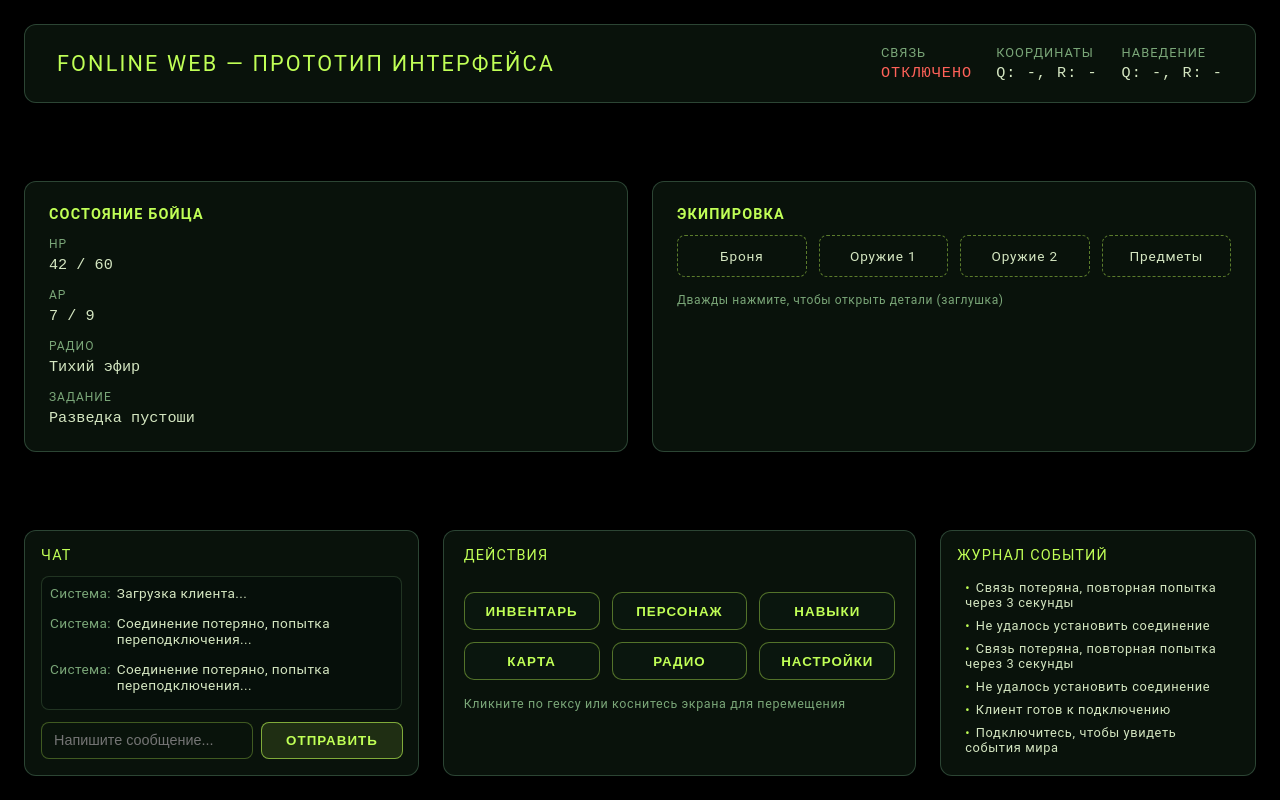
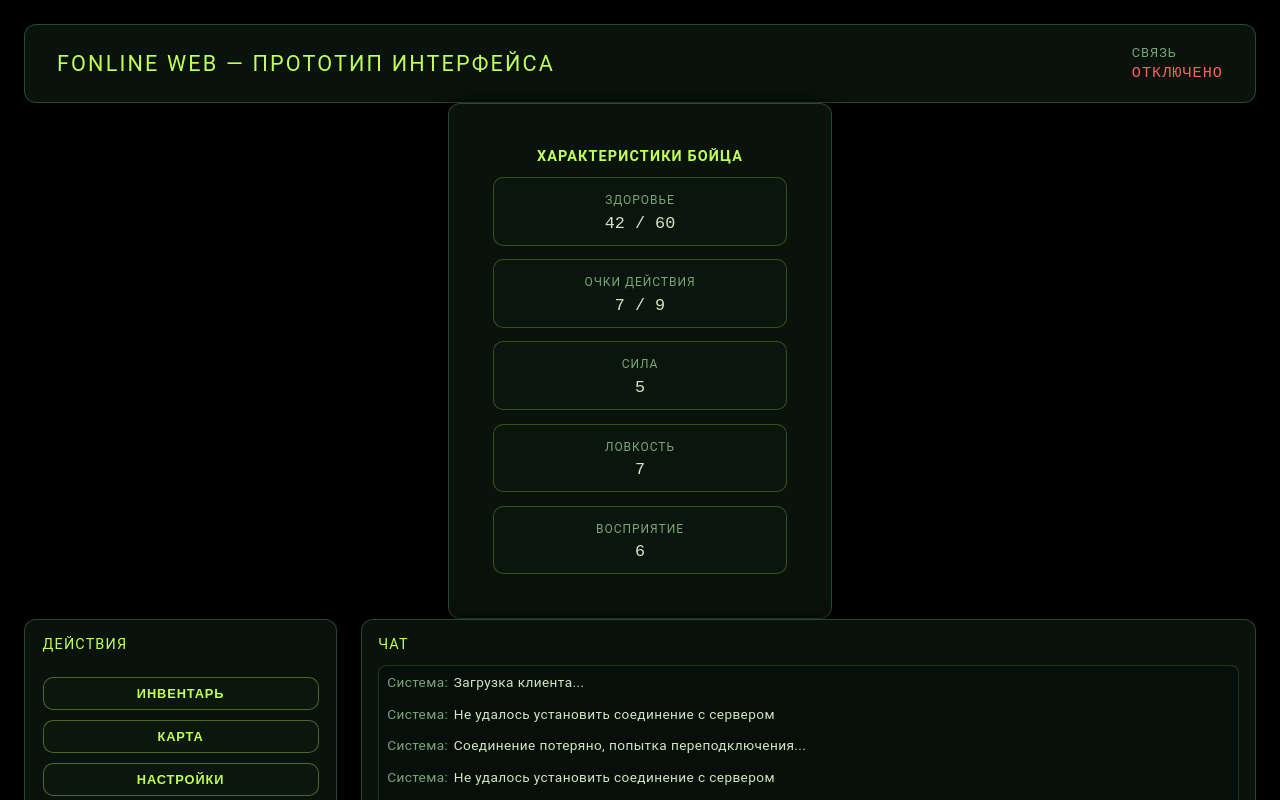
Before and after one commit to FSH101/FonlineWeb, a plain HTML site: page client/index.html in a window 1280 px wide. Drawn offline with Linux system fonts and the light colour scheme.

Commit message:
Упростить интерфейс клиента под управление мышью

```diff
--- a/client/index.html
+++ b/client/index.html
@@ -21,38 +21,46 @@
               <span class="status-label">Связь</span>
               <span class="status-value" id="connectionStatus">Отключено</span>
             </div>
-            <div class="status-block">
-              <span class="status-label">Координаты</span>
-              <span class="status-value" id="positionStatus">q: -, r: -</span>
-            </div>
-            <div class="status-block">
-              <span class="status-label">Наведение</span>
-              <span class="status-value" id="hoverStatus">q: -, r: -</span>
-            </div>
           </div>
         </header>
-        <div class="hud-columns">
-          <aside class="hud-side panel">
-            <h2 class="panel__title">Состояние бойца</h2>
+        <div class="hud-middle">
+          <section class="hud-center panel" aria-label="Характеристики бойца">
+            <h2 class="panel__title">Характеристики бойца</h2>
             <ul class="stat-list">
-              <li><span class="stat-label">HP</span><span class="stat-value" id="hpStat">42 / 60</span></li>
-              <li><span class="stat-label">AP</span><span class="stat-value" id="apStat">7 / 9</span></li>
-              <li><span class="stat-label">Радио</span><span class="stat-value">Тихий эфир</span></li>
-              <li><span class="stat-label">Задание</span><span class="stat-value">Разведка пустоши</span></li>
+              <li>
+                <span class="stat-label">Здоровье</span>
+                <span class="stat-value" id="hpStat">42 / 60</span>
+              </li>
+              <li>
+                <span class="stat-label">Очки действия</span>
+                <span class="stat-value" id="apStat">7 / 9</span>
+              </li>
+              <li>
+                <span class="stat-label">Сила</span>
+                <span class="stat-value">5</span>
+              </li>
+              <li>
+                <span class="stat-label">Ловкость</span>
+                <span class="stat-value">7</span>
+              </li>
+              <li>
+                <span class="stat-label">Восприятие</span>
+                <span class="stat-value">6</span>
+              </li>
             </ul>
-          </aside>
-          <aside class="hud-side panel">
-            <h2 class="panel__title">Экипировка</h2>
-            <div class="equipment-grid">
-              <div class="equipment-slot">Броня</div>
-              <div class="equipment-slot">Оружие 1</div>
-              <div class="equipment-slot">Оружие 2</div>
-              <div class="equipment-slot">Предметы</div>
-            </div>
-            <div class="panel__footer">Дважды нажмите, чтобы открыть детали (заглушка)</div>
-          </aside>
+          </section>
         </div>
         <footer class="hud-bottom">
+          <section class="command-bar panel" id="commandBar" aria-label="Панель действий">
+            <header class="panel__title">Действия</header>
+            <div class="command-bar__grid">
+              <button type="button" data-action="inventory">Инвентарь</button>
+              <button type="button" data-action="map">Карта</button>
+              <button type="button" data-action="settings">Настройки</button>
+              <button type="button" data-action="character">Персонаж</button>
+              <button type="button" data-action="equipment">Экипировка</button>
+            </div>
+          </section>
           <section class="chat panel" aria-label="Чат">
             <header class="panel__title">Чат</header>
             <ul class="chat__log" id="chatLog" aria-live="polite"></ul>
@@ -67,24 +75,6 @@
               <button type="submit">Отправить</button>
             </form>
           </section>
-          <section class="command-bar panel" id="commandBar" aria-label="Панель действий">
-            <header class="panel__title">Действия</header>
-            <div class="command-bar__grid">
-              <button type="button" data-action="inventory">Инвентарь</button>
-              <button type="button" data-action="character">Персонаж</button>
-              <button type="button" data-action="skills">Навыки</button>
-              <button type="button" data-action="map">Карта</button>
-              <button type="button" data-action="radio">Радио</button>
-              <button type="button" data-action="settings">Настройки</button>
-            </div>
-            <p class="command-bar__hint">Кликните по гексу или коснитесь экрана для перемещения</p>
-          </section>
-          <section class="log panel" aria-label="Журнал">
-            <header class="panel__title">Журнал событий</header>
-            <ul class="log__list" id="eventLog">
-              <li>Подключитесь, чтобы увидеть события мира</li>
-            </ul>
-          </section>
         </footer>
       </div>
     </div>
--- a/client/main.js
+++ b/client/main.js
@@ -18,9 +18,6 @@ const vectorDirectionLookup = new Map(
 );
 
 const connectionStatusEl = document.getElementById('connectionStatus');
-const positionStatusEl = document.getElementById('positionStatus');
-const hoverStatusEl = document.getElementById('hoverStatus');
-const eventLogEl = document.getElementById('eventLog');
 const chatLogEl = document.getElementById('chatLog');
 const chatFormEl = document.getElementById('chatForm');
 const chatInputEl = document.getElementById('chatInput');
@@ -33,7 +30,6 @@ const worldState = {
   grid: null,
   players: new Map(),
   selfId: null,
-  hovered: null,
 };
 
 const layout = {
@@ -185,14 +181,6 @@ function renderWorld() {
     }
   }
 
-  if (worldState.hovered) {
-    const key = axialKey(worldState.hovered.q, worldState.hovered.r);
-    const center = layout.tileCenters.get(key);
-    if (center) {
-      drawHighlight(center.x, center.y, '#56f7ff', 2.5);
-    }
-  }
-
   for (const player of worldState.players.values()) {
     const key = axialKey(player.position.axial.q, player.position.axial.r);
     const center = layout.tileCenters.get(key);
@@ -201,38 +189,9 @@ function renderWorld() {
   }
 }
 
-function updatePositionStatus() {
-  const self = getSelfPlayer();
-  if (!self) {
-    positionStatusEl.textContent = 'q: -, r: -';
-    return;
-  }
-  const { q, r } = self.position.axial;
-  positionStatusEl.textContent = `q: ${q}, r: ${r}`;
-}
-
-function updateHoverStatus() {
-  if (!worldState.hovered) {
-    hoverStatusEl.textContent = 'q: -, r: -';
-    return;
-  }
-  const { q, r } = worldState.hovered;
-  hoverStatusEl.textContent = `q: ${q}, r: ${r}`;
-}
-
 function setConnectionStatus(text, variant = 'default') {
   connectionStatusEl.textContent = text;
   connectionStatusEl.dataset.variant = variant;
-}
-
-function appendEventLog(message) {
-  if (!eventLogEl) return;
-  const li = document.createElement('li');
-  li.textContent = message;
-  eventLogEl.prepend(li);
-  while (eventLogEl.children.length > 20) {
-    eventLogEl.removeChild(eventLogEl.lastElementChild);
-  }
 }
 
 function appendChatMessage(author, text, variant = 'system') {
@@ -263,7 +222,6 @@ function addSystemMessage(text) {
 
 function addActionFeedback(action) {
   addSystemMessage(`Действие «${action}» пока не реализовано`);
-  appendEventLog(`Вы выбрали действие: ${action}`);
 }
 
 function getSelfPlayer() {
@@ -315,21 +273,6 @@ function hexRound(q, r) {
   return { q: rx, r: rz };
 }
 
-function setHoveredHex(hex) {
-  const currentKey = worldState.hovered
-    ? axialKey(worldState.hovered.q, worldState.hovered.r)
-    : null;
-  const nextKey = hex ? axialKey(hex.q, hex.r) : null;
-
-  if (currentKey === nextKey) {
-    return;
-  }
-
-  worldState.hovered = hex;
-  updateHoverStatus();
-  renderWorld();
-}
-
 function pickHexFromEvent(event) {
   const { x, y } = pointerToCanvas(event);
   const candidate = pixelToAxial(x, y);
@@ -348,22 +291,11 @@ function axialDeltaToDirection(from, to) {
   return vectorDirectionLookup.get(`${dq}:${dr}`) ?? null;
 }
 
-function handleCanvasPointerMove(event) {
-  const hex = pickHexFromEvent(event);
-  setHoveredHex(hex);
-}
-
-function handleCanvasPointerLeave() {
-  setHoveredHex(null);
-}
-
 function handleCanvasPointerDown(event) {
   const hex = pickHexFromEvent(event);
   if (!hex) {
-    setHoveredHex(null);
     return;
   }
-  setHoveredHex(hex);
 
   const self = getSelfPlayer();
   if (!self) {
@@ -373,7 +305,7 @@ function handleCanvasPointerDown(event) {
 
   const direction = axialDeltaToDirection(self.position.axial, hex);
   if (!direction) {
-    appendEventLog('Можно перемещаться только на соседние гексы');
+    addSystemMessage('Можно перемещаться только на соседние гексы');
     return;
   }
 
@@ -391,22 +323,19 @@ function connect() {
   socket.addEventListener('open', () => {
     setConnectionStatus('Подключено', 'ok');
     addSystemMessage('Соединение установлено');
-    appendEventLog('Установлено соединение с сервером');
   });
 
   socket.addEventListener('close', () => {
     setConnectionStatus('Отключено', 'error');
     addSystemMessage('Соединение потеряно, попытка переподключения...');
-    appendEventLog('Связь потеряна, повторная попытка через 3 секунды');
     worldState.players.clear();
     renderWorld();
-    updatePositionStatus();
     setTimeout(connect, 3000);
   });
 
   socket.addEventListener('error', () => {
     setConnectionStatus('Ошибка подключения', 'error');
-    appendEventLog('Не удалось установить соединение');
+    addSystemMessage('Не удалось установить соединение с сервером');
   });
 
   socket.addEventListener('message', event => {
@@ -430,16 +359,16 @@ function handleServerMessage(message) {
       break;
     case 'world:playerJoined':
       updatePlayer(message.payload.player);
-      appendEventLog(`Игрок ${message.payload.player.name ?? message.payload.player.id} присоединился`);
+      addSystemMessage(
+        `Игрок ${message.payload.player.name ?? message.payload.player.id} присоединился`
+      );
       break;
     case 'world:playerLeft':
       worldState.players.delete(message.payload.playerId);
-      appendEventLog(`Игрок ${message.payload.playerId} покинул сервер`);
+      addSystemMessage(`Игрок ${message.payload.playerId} покинул сервер`);
       renderWorld();
-      updatePositionStatus();
       break;
     case 'world:error':
-      appendEventLog(`Сервер: ${message.payload.message}`);
       addSystemMessage(message.payload.message);
       break;
     default:
@@ -456,20 +385,18 @@ function handleInit(payload) {
   }
   computeLayout(worldState.grid);
   renderWorld();
-  updatePositionStatus();
-  appendEventLog('Вы появились в центре пустоши');
+  addSystemMessage('Вы появились в центре пустоши');
   addSystemMessage('Кликните по соседнему гексу, чтобы переместиться');
 }
 
 function updatePlayer(player) {
   worldState.players.set(player.id, player);
   renderWorld();
-  updatePositionStatus();
 }
 
 function sendMove(direction) {
   if (!socket || socket.readyState !== WebSocket.OPEN) {
-    appendEventLog('Команда перемещения отклонена: нет соединения');
+    addSystemMessage('Команда перемещения отклонена: нет соединения');
     return;
   }
   socket.send(
@@ -495,8 +422,6 @@ window.addEventListener('keydown', event => {
 });
 
 canvas.addEventListener('pointerdown', handleCanvasPointerDown);
-canvas.addEventListener('pointermove', handleCanvasPointerMove);
-canvas.addEventListener('pointerleave', handleCanvasPointerLeave);
 
 if (chatFormEl && chatInputEl) {
   chatFormEl.addEventListener('submit', event => {
@@ -506,7 +431,6 @@ if (chatFormEl && chatInputEl) {
       return;
     }
     appendChatMessage('Вы', value, 'self');
-    appendEventLog(`Вы сказали: ${value}`);
     chatInputEl.value = '';
   });
 }
@@ -529,6 +453,5 @@ window.addEventListener('resize', () => {
 });
 
 addSystemMessage('Загрузка клиента...');
-appendEventLog('Клиент готов к подключению');
 renderWorld();
 connect();
--- a/client/styles.css
+++ b/client/styles.css
@@ -128,15 +128,16 @@ canvas {
   color: var(--danger);
 }
 
-.hud-columns {
-  display: grid;
-  grid-template-columns: repeat(auto-fit, minmax(220px, 1fr));
-  gap: var(--hud-gap);
+.hud-middle {
+  display: flex;
+  justify-content: center;
+  padding: 0 var(--hud-gap);
 }
 
-.hud-side {
-  padding: 1.5rem;
-  min-height: 220px;
+.hud-center {
+  padding: clamp(1.5rem, 4vw, 2.75rem);
+  min-width: clamp(260px, 30vw, 420px);
+  text-align: center;
 }
 
 .stat-list {
@@ -144,8 +145,16 @@ canvas {
   padding: 0;
   margin: 0;
   display: grid;
-  gap: 0.75rem;
-  font-size: 0.9rem;
+  gap: 0.85rem;
+  font-size: 0.95rem;
+}
+
+.hud-center .stat-list li {
+  padding: 0.75rem 1rem;
+  border: 1px solid rgba(192, 255, 86, 0.25);
+  border-radius: 10px;
+  background: rgba(12, 24, 15, 0.65);
+  backdrop-filter: blur(2px);
 }
 
 .stat-list .stat-label {
@@ -158,29 +167,20 @@ canvas {
 .stat-list .stat-value {
   display: block;
   font-family: 'Roboto Mono', 'Fira Code', monospace;
-  font-size: 0.95rem;
-  margin-top: 0.25rem;
+  font-size: 1.05rem;
+  margin-top: 0.35rem;
 }
 
-.equipment-grid {
-  display: grid;
-  grid-template-columns: repeat(auto-fill, minmax(120px, 1fr));
-  gap: 0.75rem;
-}
-
-.equipment-slot {
-  padding: 0.75rem;
-  border: 1px dashed rgba(192, 255, 86, 0.45);
-  border-radius: 8px;
+.hud-center .stat-list .stat-label,
+.hud-center .stat-list .stat-value {
   text-align: center;
-  font-size: 0.85rem;
-  letter-spacing: 0.06em;
 }
 
 .hud-bottom {
   display: grid;
-  grid-template-columns: minmax(260px, 1fr) minmax(280px, 1.2fr) minmax(220px, 0.8fr);
+  grid-template-columns: minmax(200px, 0.7fr) minmax(420px, 2fr);
   gap: var(--hud-gap);
+  align-items: stretch;
 }
 
 .chat {
@@ -195,7 +195,7 @@ canvas {
   padding: 0.5rem;
   list-style: none;
   overflow-y: auto;
-  max-height: 180px;
+  max-height: 220px;
   background: rgba(7, 15, 10, 0.7);
   border: 1px solid rgba(140, 198, 128, 0.2);
   border-radius: 8px;
@@ -269,85 +269,45 @@ canvas {
 }
 
 .command-bar {
-  padding: 1rem 1.25rem 1.25rem;
+  padding: 1rem 1.1rem 1.2rem;
   display: flex;
   flex-direction: column;
-  gap: 1rem;
+  gap: 0.75rem;
 }
 
 .command-bar__grid {
   display: grid;
-  grid-template-columns: repeat(3, minmax(120px, 1fr));
-  gap: 0.75rem;
+  grid-template-columns: 1fr;
+  gap: 0.6rem;
 }
 
 .command-bar button {
-  border: 1px solid rgba(192, 255, 86, 0.4);
-  background: rgba(12, 24, 15, 0.8);
+  border: 1px solid rgba(192, 255, 86, 0.35);
+  background: rgba(12, 24, 15, 0.75);
   color: var(--accent);
-  padding: 0.65rem 0.5rem;
+  padding: 0.5rem 0.75rem;
   border-radius: 10px;
   text-transform: uppercase;
-  letter-spacing: 0.08em;
+  letter-spacing: 0.07em;
   font-weight: 600;
   cursor: pointer;
   transition: transform 120ms ease, box-shadow 120ms ease;
+  font-size: 0.8rem;
 }
 
 .command-bar button:hover,
 .command-bar button:focus {
-  transform: translateY(-2px);
-  box-shadow: 0 0 12px rgba(192, 255, 86, 0.35);
-}
-
-.command-bar__hint {
-  margin: 0;
-  font-size: 0.78rem;
-  color: var(--text-secondary);
-  letter-spacing: 0.05em;
-}
-
-.log {
-  padding: 1rem;
-  display: flex;
-  flex-direction: column;
-}
-
-.log__list {
-  list-style: none;
-  padding: 0.25rem 0.5rem;
-  margin: 0;
-  flex: 1;
-  display: grid;
-  gap: 0.5rem;
-  font-size: 0.8rem;
-  letter-spacing: 0.05em;
-}
-
-.log__list li::before {
-  content: '•';
-  color: var(--accent);
-  margin-right: 0.35rem;
+  transform: translateY(-1px);
+  box-shadow: 0 0 8px rgba(192, 255, 86, 0.3);
 }
 
 @media (max-width: 1200px) {
   .hud-bottom {
-    grid-template-columns: minmax(240px, 1fr) minmax(240px, 1fr);
-    grid-template-areas:
-      'chat chat'
-      'actions log';
+    grid-template-columns: minmax(220px, 0.9fr) minmax(320px, 1.1fr);
   }
 
-  .chat {
-    grid-area: chat;
-  }
-
-  .command-bar {
-    grid-area: actions;
-  }
-
-  .log {
-    grid-area: log;
+  .command-bar__grid {
+    grid-template-columns: repeat(2, minmax(120px, 1fr));
   }
 }
 
@@ -367,10 +327,6 @@ canvas {
     width: 100%;
     justify-content: space-between;
     flex-wrap: wrap;
-  }
-
-  .hud-columns {
-    grid-template-columns: 1fr;
   }
 
   .hud-bottom {
```
Also changed, not shown: README.md.
